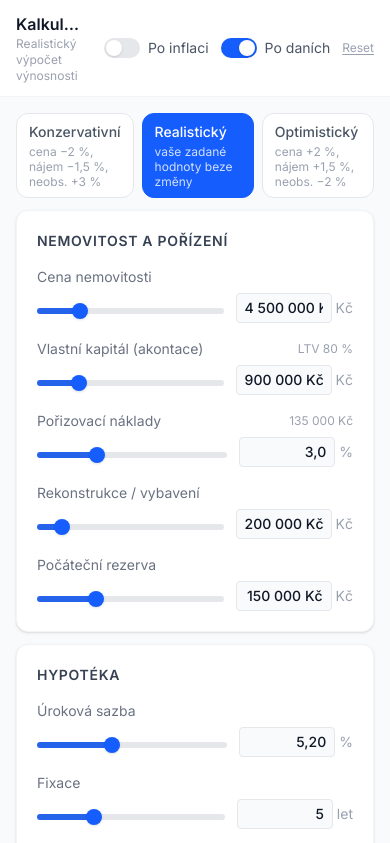
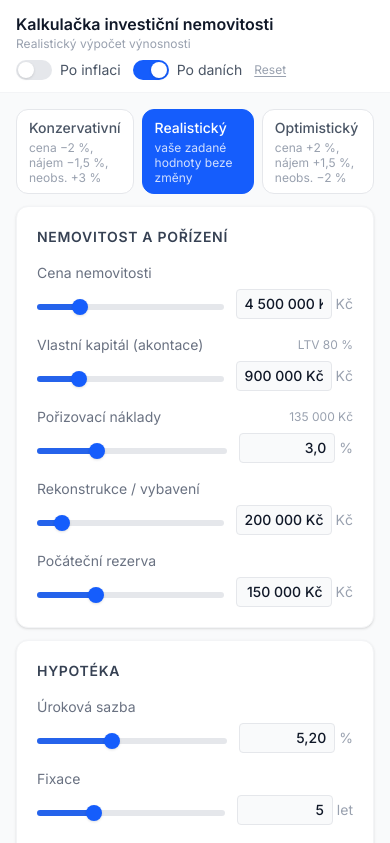
Before and after one commit to marsalektadeas/investment-property-calc, a Next.js app: page / in a window 390 px wide. Shown: the top 843 px of the page. Built offline with nearby package versions, Linux system fonts and the light colour scheme.

Commit message:
Fix mobile header layout: two-row on mobile, save button next to title

```diff
--- a/app/page.tsx
+++ b/app/page.tsx
@@ -84,14 +84,31 @@ export default function Home() {
     <div className="min-h-screen bg-gray-50">
       {/* Header */}
       <header className="bg-white border-b border-gray-100 sticky top-0 z-10">
-        <div className="max-w-[1400px] mx-auto px-4 sm:px-6 py-3 flex items-center justify-between gap-4">
-          <div className="min-w-0">
-            <h1 className="text-base font-semibold text-gray-900 truncate">
-              Kalkulačka investiční nemovitosti
-            </h1>
-            <p className="text-xs text-gray-400">Realistický výpočet výnosnosti</p>
+        <div className="max-w-[1400px] mx-auto px-4 sm:px-6 py-3 flex flex-col gap-2 sm:flex-row sm:items-center sm:justify-between">
+          {/* Row 1: title + save button */}
+          <div className="flex items-center justify-between gap-3 min-w-0">
+            <div className="min-w-0">
+              <h1 className="text-base font-semibold text-gray-900 truncate">
+                Kalkulačka investiční nemovitosti
+              </h1>
+              <p className="text-xs text-gray-400">Realistický výpočet výnosnosti</p>
+            </div>
+            {propertyId && (
+              <button
+                onClick={handleSaveToBuyFlat}
+                disabled={saving || saved}
+                className={`shrink-0 text-xs font-medium px-3 py-1.5 rounded-lg transition-colors ${
+                  saved
+                    ? 'bg-green-100 text-green-700'
+                    : 'bg-gray-900 text-white hover:bg-gray-700'
+                }`}
+              >
+                {saved ? '✓ Uloženo' : saving ? 'Ukládám...' : 'Uložit do BuyFlat'}
+              </button>
+            )}
           </div>
-          <div className="flex flex-wrap items-center gap-3 sm:gap-5 shrink-0">
+          {/* Row 2: toggles + reset */}
+          <div className="flex items-center gap-3 sm:gap-5 shrink-0">
             <Toggle
               label="Po inflaci"
               checked={params.showInflationAdjusted}
@@ -108,19 +125,6 @@ export default function Home() {
             >
               Reset
             </button>
-            {propertyId && (
-              <button
-                onClick={handleSaveToBuyFlat}
-                disabled={saving || saved}
-                className={`text-xs font-medium px-3 py-1.5 rounded-lg transition-colors ${
-                  saved
-                    ? 'bg-green-100 text-green-700'
-                    : 'bg-gray-900 text-white hover:bg-gray-700'
-                }`}
-              >
-                {saved ? '✓ Uloženo do BuyFlat' : saving ? 'Ukládám...' : 'Uložit do BuyFlat'}
-              </button>
-            )}
           </div>
         </div>
       </header>
```
